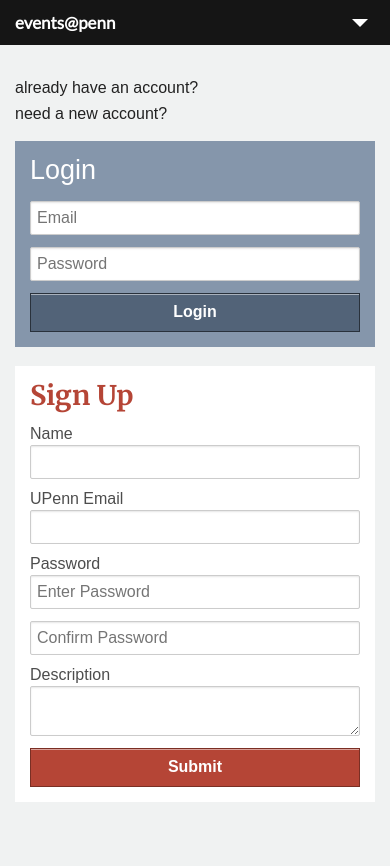
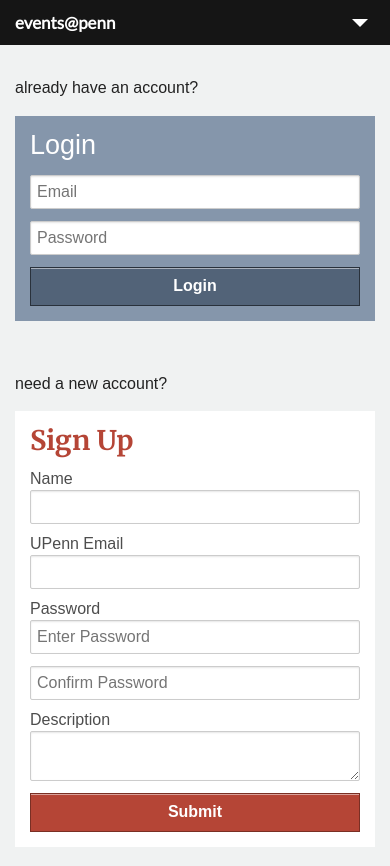
Before and after one commit to pennlabs/Events, a plain HTML site: page mockup/login.html in a window 390 px wide. Before the commit the page ends 844 px from the top, so only its background shows below. Drawn offline with nearby package versions, Linux system fonts and the light colour scheme; files that its build step writes are made by us from their sources; a web font is replaced by a local one.

Commit message:
fixed bug with responsive on login.html

```diff
--- a/mockup/login.html
+++ b/mockup/login.html
@@ -55,18 +55,12 @@
 
 <div class="view-login">
 
-  <div class="row prompt">
-    <div class="four columns">
-      <p>already have an account?</p>
-    </div>
-    <div class="eight columns">
-      <p>need a new account?</p>
-    </div>
-  </div>
-
   <div class="row">
     <div class="four columns">
-      <form class="login">
+      <div class="twelve prompt">
+        <p>already have an account?</p>
+      </div>
+      <form class="twelve login">
         <h3>Login</h3>
         <input type="text" placeholder="Email" />
         <input type="text" placeholder="Password" />
@@ -75,7 +69,10 @@
     </div>
 
     <div class="eight columns">
-      <form class="signup">
+      <div class="twelve prompt">
+        <p>need a new account?</p>
+      </div>
+      <form class="twelve signup">
         <h3>Sign Up</h3>
         <label>Name</label>
         <input type="text" placeholder="" />
--- a/mockup/styles/sass/login.scss
+++ b/mockup/styles/sass/login.scss
@@ -2,7 +2,7 @@
 
 .view-login {
 
-  .row.prompt {
+  .prompt {
     margin-top: 30px;
     margin-bottom: 15px;
     p {
```
